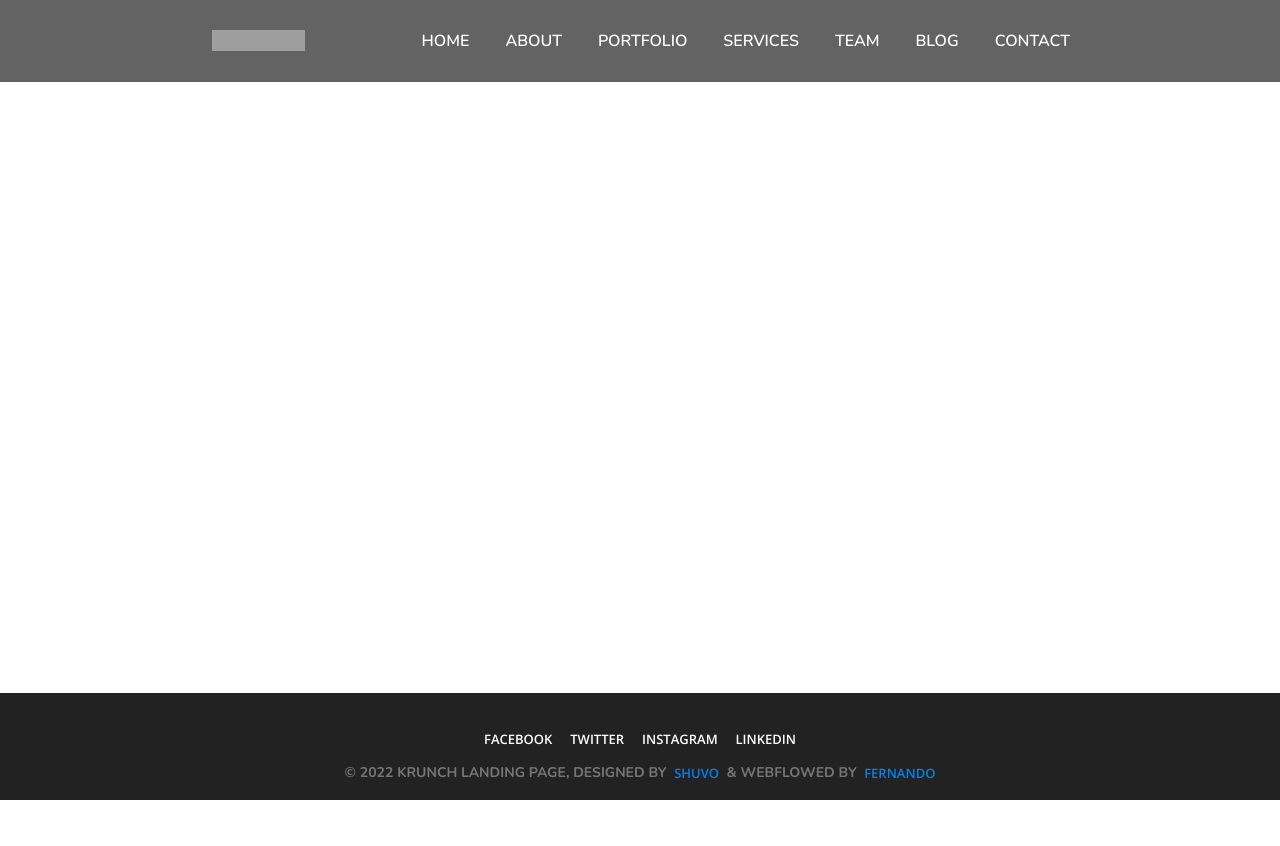
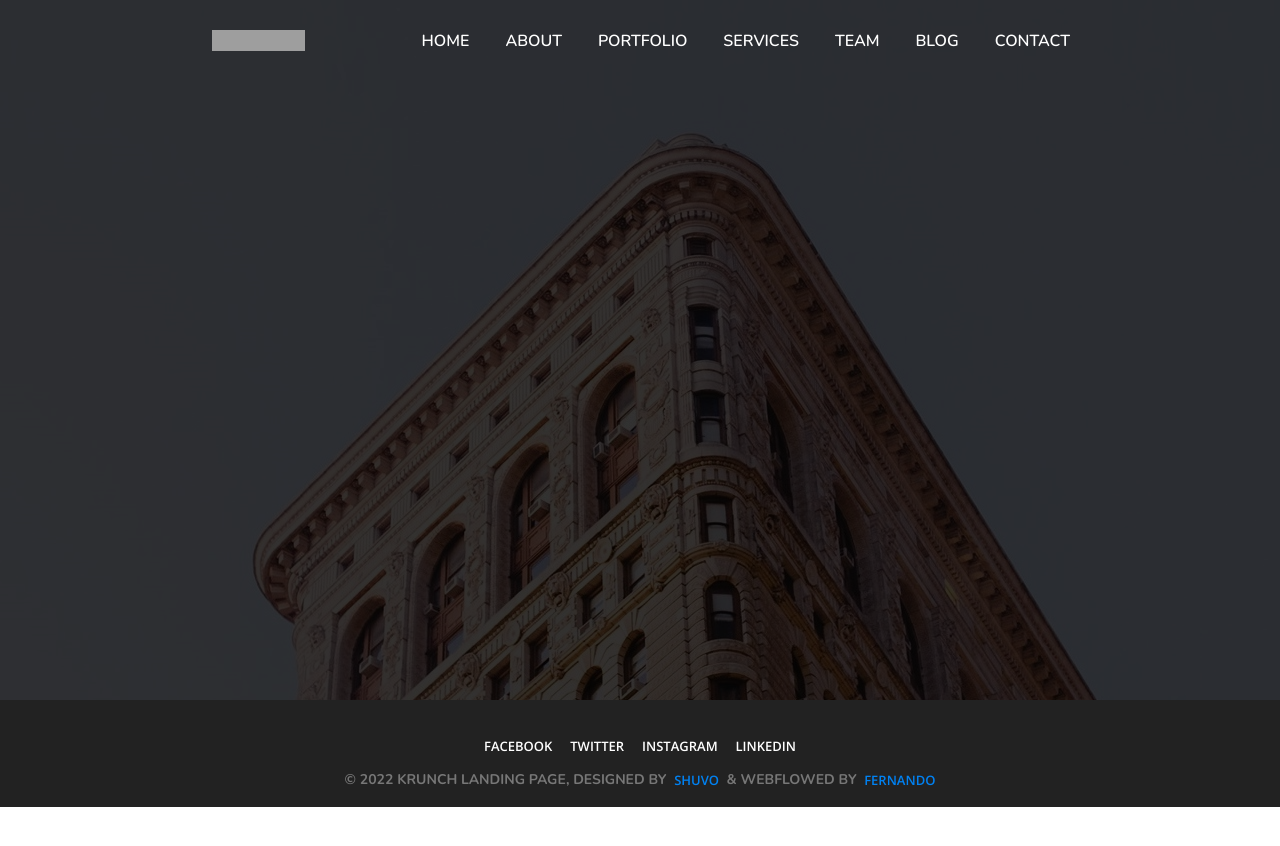
Before and after one commit to VLtim43/2022-Krunch-Web-Page, a React (Vite) app: page / in a window 1280 px wide. Shown: the top 846 px of the page. Before the commit the page ends 800 px from the top, so only its background shows below. Built offline with nearby package versions, Linux system fonts and the light colour scheme; grey boxes are pictures that could not be loaded.

Commit message:
Background img fix

```diff
--- a/index.html
+++ b/index.html
@@ -10,6 +10,7 @@
     href="https://fonts.googleapis.com/css2?family=Nunito:ital,wght@0,200;0,300;0,400;0,500;0,600;0,700;1,200;1,300;1,400;1,500;1,600;1,700&display=swap"
     rel="stylesheet">
   <link href="https://fonts.googleapis.com/css2?family=Open+Sans:wght@300;400;500;600&display=swap" rel="stylesheet">
+  <link href="/src/styles/section.css" rel="stylesheet"/>
 
   <title>Krunch</title>
 </head>
--- a/src/App.tsx
+++ b/src/App.tsx
@@ -1,11 +1,10 @@
 import React, { useEffect, useState } from 'react';
 import GlobalStyle from "./styles/global"
-
-
 
 import Header from "./components/components/Header/Header"
 import Button from './components/micro/Button/Button';
 import Footer from './components/components/Footer/Footer';
+import Image from './components/micro/img/Image';
 
 function App() {
 
@@ -13,7 +12,9 @@ function App() {
   return (
     <div className="App">
        <GlobalStyle/>
-       <Header/>
+       <section className='header-section'>
+        <Header/>
+       </section>
        <Footer/>
 
     </div>
--- a/src/components/components/Footer/Footer.Styled.ts
+++ b/src/components/components/Footer/Footer.Styled.ts
@@ -10,9 +10,6 @@ export const FooterWrapper = styled.footer`
   align-items: center;
   padding: 22px 0px 10px 0px;
 
-  position: fixed;
-  left: 0;
-  bottom: 0;
 
   a {
     font-size: 13px;
--- a/src/components/components/Header/Header.Styled.ts
+++ b/src/components/components/Header/Header.Styled.ts
@@ -1,10 +1,12 @@
 import styled from "styled-components";
 
 export const HeaderWrapper = styled.header`
-  background-color: rgba(34, 34, 34, .7);
+  background-color: rgba(0, 0, 0, .8);
   display: flex;
   justify-content: center;
   width: 100%;
+
+  height: 100%;
 
   .header-div {
    display: flex;
--- a/src/components/micro/img/Image.styled.ts
+++ b/src/components/micro/img/Image.styled.ts
@@ -2,4 +2,8 @@ import styled from "styled-components";
 
 export const ImageWrapper = styled.div`
 
+    img {
+        width: 110%;
+    }
+
 `;
--- a/src/components/micro/img/Image.tsx
+++ b/src/components/micro/img/Image.tsx
@@ -9,7 +9,7 @@ type Props = {
 const Image = () =>
 
 <ImageWrapper >
-
+   <img src={backgroundImg}/>
 </ImageWrapper>
 
 
--- a/src/styles/global.ts
+++ b/src/styles/global.ts
@@ -12,6 +12,7 @@ body {
 
     display: flex;
     flex-direction: column;
+    height: 1500px;
 }
 
 
--- /dev/null
+++ b/src/styles/section.css
@@ -0,0 +1,6 @@
+.header-section {
+    background-image: url("../../public/background.jpg");
+    background-repeat: no-repeat;
+    height: 700px;
+    position: relative;
+}
```
Also changed, not shown: public/background.jpg.
